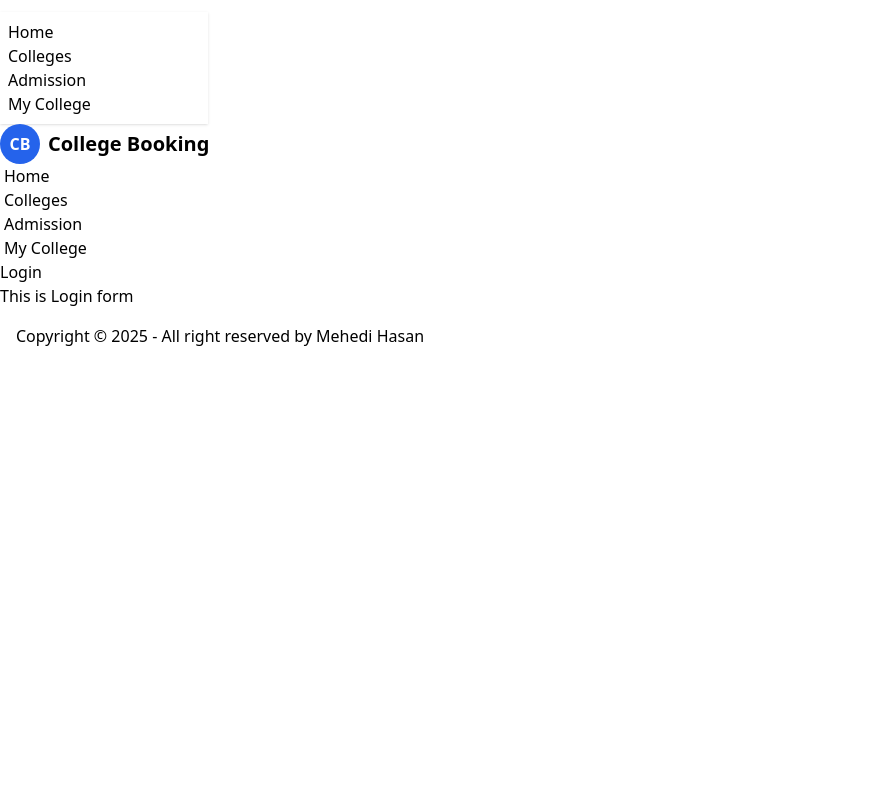
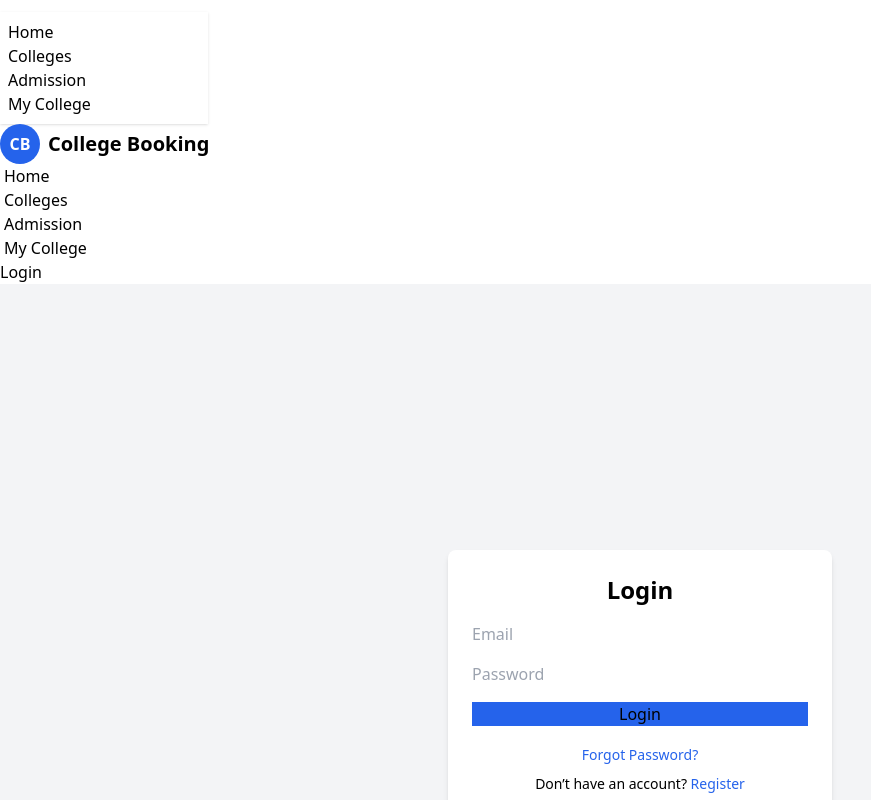
Before and after one commit to whoishasan/college-booking-client, a React (Vite) app: page /login in a window 1280 px wide. Shown: the top 800 px of the page, without its empty margins (0-871 px from the left). Built offline with nearby package versions, Linux system fonts and the light colour scheme.

Commit message:
feat: add login page

```diff
--- a/src/Pages/Login.jsx
+++ b/src/Pages/Login.jsx
@@ -1,9 +1,52 @@
 import React from "react";
+
+import { Link } from "react-router-dom";
 
 const Login = () => {
   return (
-    <div>
-      <h2>This is Login form</h2>
+    <div className="text-center">
+      <div className="flex items-center justify-center min-h-screen bg-gray-100">
+        <form className="bg-white p-6 rounded-lg shadow-md w-96 space-y-4">
+          <h2 className="text-2xl font-bold text-center">Login</h2>
+
+          {/* Email Field */}
+
+          <input
+            type="email"
+            placeholder="Email"
+            className="w-full input input-bordered"
+          />
+
+          {/* Password Field */}
+
+          <input
+            type="password"
+            placeholder="Password"
+            className="w-full input input-bordered"
+          />
+
+          {/* Login Button */}
+
+          <button type="submit" className="btn btn-primary w-full bg-blue-600">
+            Login
+          </button>
+
+          {/* Extra Links */}
+
+          <div className="text-center space-y-2">
+            <a href="#" className="text-sm text-blue-600 hover:underline">
+              Forgot Password?
+            </a>
+
+            <p className="text-sm">
+              Don’t have an account?{" "}
+              <Link className="text-blue-600 hover:underline" to="/register">
+                Register
+              </Link>
+            </p>
+          </div>
+        </form>
+      </div>
     </div>
   );
 };
```
